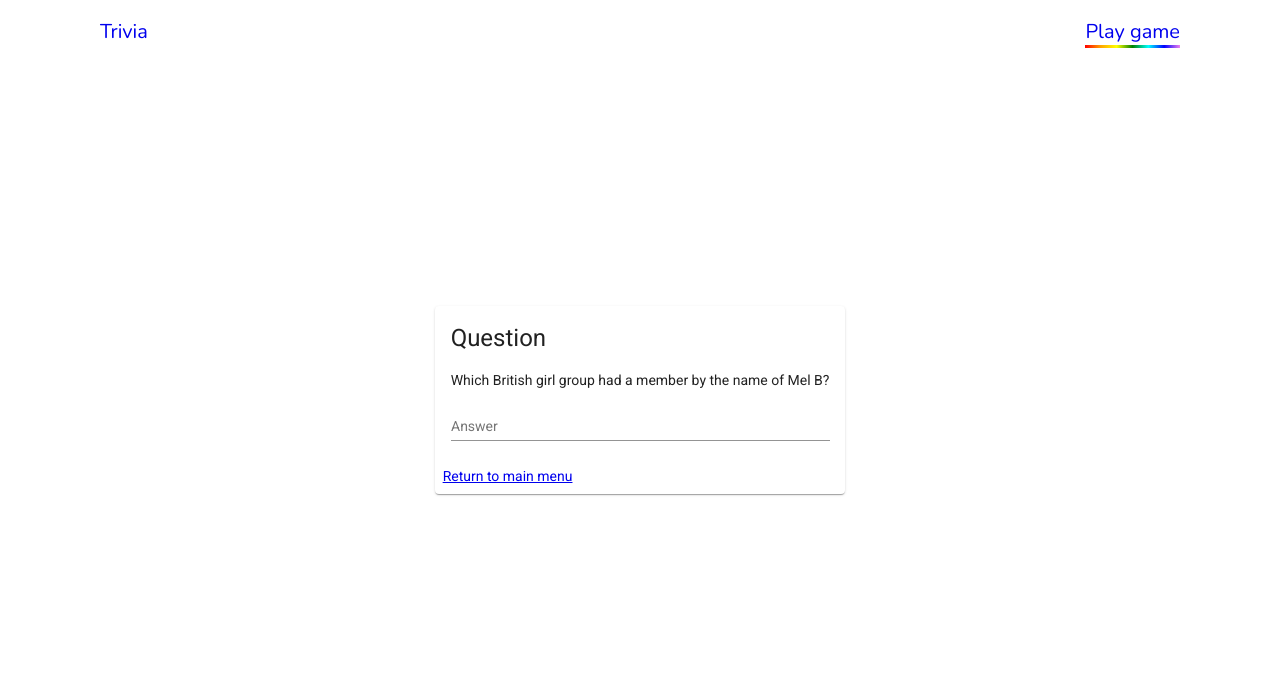
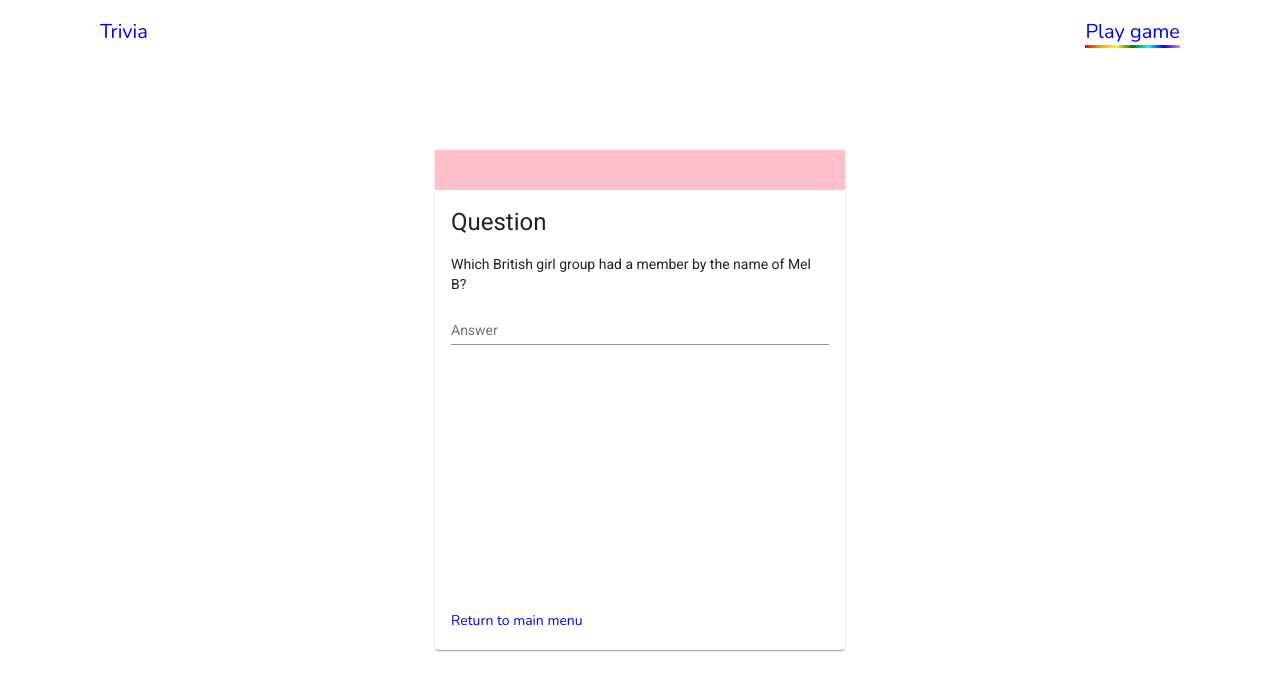
Before and after one commit to MichielTondeur/Angular-QuizApp, an Angular app: page /game in a window 1280 px wide. Shown: the top 690 px of the page. Built offline with nearby package versions, Linux system fonts and the light colour scheme; a web font is replaced by a local one.

Commit message:
feat: add styling to game components

```diff
--- a/src/app/game/components/game/components/result/result.component.html
+++ b/src/app/game/components/game/components/result/result.component.html
@@ -1,6 +1,6 @@
 <h1>Result</h1>
-<p>Your answer was {{userAnswer}}</p>
+<p>Your answer was: {{userAnswer}}</p>
 <p>The correct answer was: {{answer}}</p>
 <p>Your answer was {{result ? 'correct, woohoow!' : 'wrong :/'}}</p>
-<button (click)="onNextQuestion()">Next Question</button>
+<button mat-raised-button (click)="onNextQuestion()">Next Question</button>
 <p></p>
--- a/src/app/game/components/game/game.component.html
+++ b/src/app/game/components/game/game.component.html
@@ -1,11 +1,11 @@
 <main class="wrapper">
   <mat-card>
-    <mat-card-header style='background-color: purple'></mat-card-header>
-    <app-result *ngIf="submitted" [answer]="question.answer" [userAnswer]="userAnswer" (next)="onNext($event)"></app-result>
-    <app-question *ngIf="!submitted" [question]="question.question" (submitted)="onSubmitted($event)"></app-question>
-    <p *ngIf="streak >= 2">You're on a roll, {{streak}} in a row!</p>
-    <mat-card-actions>
+    <mat-card-header [ngStyle]="{'background-color': getColor(question.category)}"></mat-card-header>
+    <mat-card-content>
+      <app-result *ngIf="submitted" [answer]="question.answer" [userAnswer]="userAnswer" (next)="onNext($event)"></app-result>
+      <app-question *ngIf="!submitted" [question]="question.question" (submitted)="onSubmitted($event)"></app-question>
+      <p *ngIf="streak >= 2">You're on a roll, {{streak}} in a row!</p>
       <a routerLink="/" routerLinkActive="active">Return to main menu</a>
-    </mat-card-actions>
+    </mat-card-content>
   </mat-card>
 </main>
--- a/src/app/game/components/game/game.component.scss
+++ b/src/app/game/components/game/game.component.scss
@@ -4,3 +4,28 @@
   justify-content: center;
   align-items: center;
 }
+
+.mat-card-header{
+  background-color:white;
+  padding:5px !important;
+  height: 30px;
+}
+
+.mat-card{
+  padding:0 !important;
+  width: 410px;
+  height: 500px;
+}
+
+.mat-card-content{
+  padding:16px !important;
+  display: flex;
+  flex-direction: column;
+  justify-content: space-between;
+  height: 85%;
+}
+
+a {
+  font-family: 'Nunito', sans-serif;
+  text-decoration: none;
+}
--- a/src/app/game/components/game/game.component.ts
+++ b/src/app/game/components/game/game.component.ts
@@ -19,6 +19,15 @@ export class GameComponent implements OnInit, OnDestroy {
   public submitted = false;
   public userAnswer = '';
   public streak = 0;
+
+  private colors = [
+    { category: 'History', color: 'yellow' },
+    { category: 'Sports & Leisure', color: 'Orange' },
+    { category: 'Geography', color: 'blue' },
+    { category: 'Entertainment', color: 'pink' },
+    { category: 'Arts & Literature', color: 'purple' },
+    { category: 'Science & Nature', color: 'green' },
+  ];
 
   private subscription!: Subscription;
 
@@ -49,4 +58,12 @@ export class GameComponent implements OnInit, OnDestroy {
     this.getQuestion();
     this.streak = result ? this.streak + 1 : 0;
   }
+
+  public getColor(category: string) {
+    let color = this.colors.filter((color) => color.category === category);
+    if (color.length > 0) {
+      return color[0].color;
+    }
+    return 'white';
+  }
 }
--- a/src/app/game/game.module.ts
+++ b/src/app/game/game.module.ts
@@ -4,6 +4,7 @@ import { CommonModule } from '@angular/common';
 
 import { MatInputModule } from '@angular/material/input';
 import { MatCardModule } from '@angular/material/card';
+import { MatButtonModule } from '@angular/material/button';
 
 import { GameComponent } from './components/game/game.component';
 import { QuestionComponent } from './components/game/components/question/question.component';
@@ -21,6 +22,7 @@ import { FormsModule } from '@angular/forms';
     FormsModule,
     MatInputModule,
     MatCardModule,
+    MatButtonModule,
   ],
   providers: [QuestionService],
 })
--- a/src/app/game/services/mock-questions.ts
+++ b/src/app/game/services/mock-questions.ts
@@ -5,75 +5,75 @@ export const QUESTIONS: Question[] = [
     id: 1,
     question: 'What year was the very first model of the iPhone released?',
     answer: '2007',
-    category: 'Technology',
+    category: 'Science & Nature',
   },
   {
     id: 2,
     question: 'What’s the shortcut for the “copy” function on most computers?',
     answer: 'Ctrl C',
-    category: 'Technology',
+    category: 'Science & Nature',
   },
   {
     id: 3,
     question: 'What does “HTTP” stand for?',
     answer: 'HyperText Transfer Protocol',
-    category: 'Technology',
+    category: 'Science & Nature',
   },
   {
     id: 4,
     question:
       'Google Chrome, Safari, Firefox and Explorer are different types of what?',
     answer: 'Web browsers',
-    category: 'Technology',
+    category: 'Science & Nature',
   },
   {
     id: 5,
     question: 'What was Twitter’s original name?',
     answer: 'Twttr',
-    category: 'Technology',
+    category: 'Science & Nature',
   },
   {
     id: 6,
     question: 'What is often seen as the smallest unit of memory?',
     answer: 'Kilobyte',
-    category: 'Technology',
+    category: 'Science & Nature',
   },
   {
     id: 7,
     question: 'In a website browser address bar, what does “www” stand for??',
     answer: 'World Wide Web',
-    category: 'Technology',
+    category: 'Science & Nature',
   },
   {
     id: 8,
     question: 'Which Williams sister has won more Grand Slam titles?',
     answer: 'Serena',
-    category: 'Sports',
+    category: 'Sports & Leisure',
   },
   {
     id: 9,
     question:
       'Which Jamaican runner is an 11-time world champion and holds the record in the 100 and 200-meter race?',
     answer: 'Usain Bolt',
-    category: 'Sports',
+    category: 'Sports & Leisure',
   },
   {
     id: 10,
     question: 'Who was the first woman to win a Nobel Prize (in 1903)?',
     answer: 'Marie Curie',
-    category: 'Science',
+    category: 'Science & Nature',
   },
   {
     id: 11,
     question: 'What part of the atom has no electric charge?',
     answer: 'Neutron',
-    category: 'Science',
+    category: 'Science & Nature',
   },
   {
     id: 12,
     question: 'Which natural disaster is measured with a Richter scale?',
     answer: 'Earthquakes',
-    category: 'Science',
+    category: 'Science & Nature',
   },
   {
     id: 13,
@@ -100,37 +100,37 @@ export const QUESTIONS: Question[] = [
     question:
       'What was the name of the group Justin Timberlake used to be part of?',
     answer: "N'SYNC",
-    category: 'Music',
+    category: 'Entertainment',
   },
   {
     id: 17,
     question: 'Who was the lead singer of the iconic ‘80s band, Culture Club?',
     answer: 'Boy George',
-    category: 'Music',
+    category: 'Entertainment',
   },
   {
     id: 18,
     question: 'Which name is rapper Sean Combs better known by?',
     answer: 'P. Diddy',
-    category: 'Music',
+    category: 'Entertainment',
   },
   {
     id: 19,
     question: 'Which musical legend is Jay-Z married to?',
     answer: 'Beyonce',
-    category: 'Music',
+    category: 'Entertainment',
   },
   {
     id: 20,
     question: 'Which British girl group had a member by the name of Mel B?',
     answer: 'Spice Girls',
-    category: 'Music',
+    category: 'Entertainment',
   },
   {
     id: 21,
     question:
       'What was the name of the actor who played Jack Dawson in Titanic?',
     answer: 'Leonardo DiCaprio',
-    category: 'Movies & TV',
+    category: 'Entertainment',
   },
 ];
```
